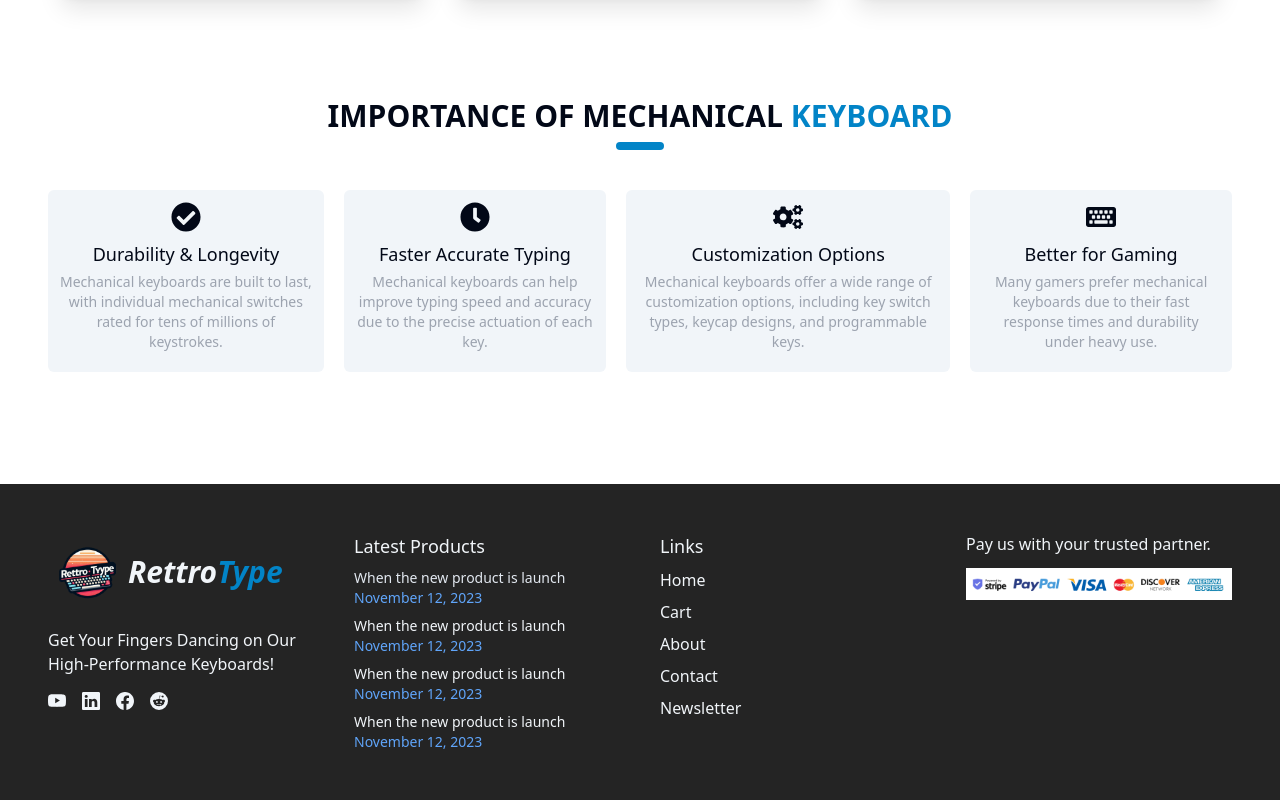
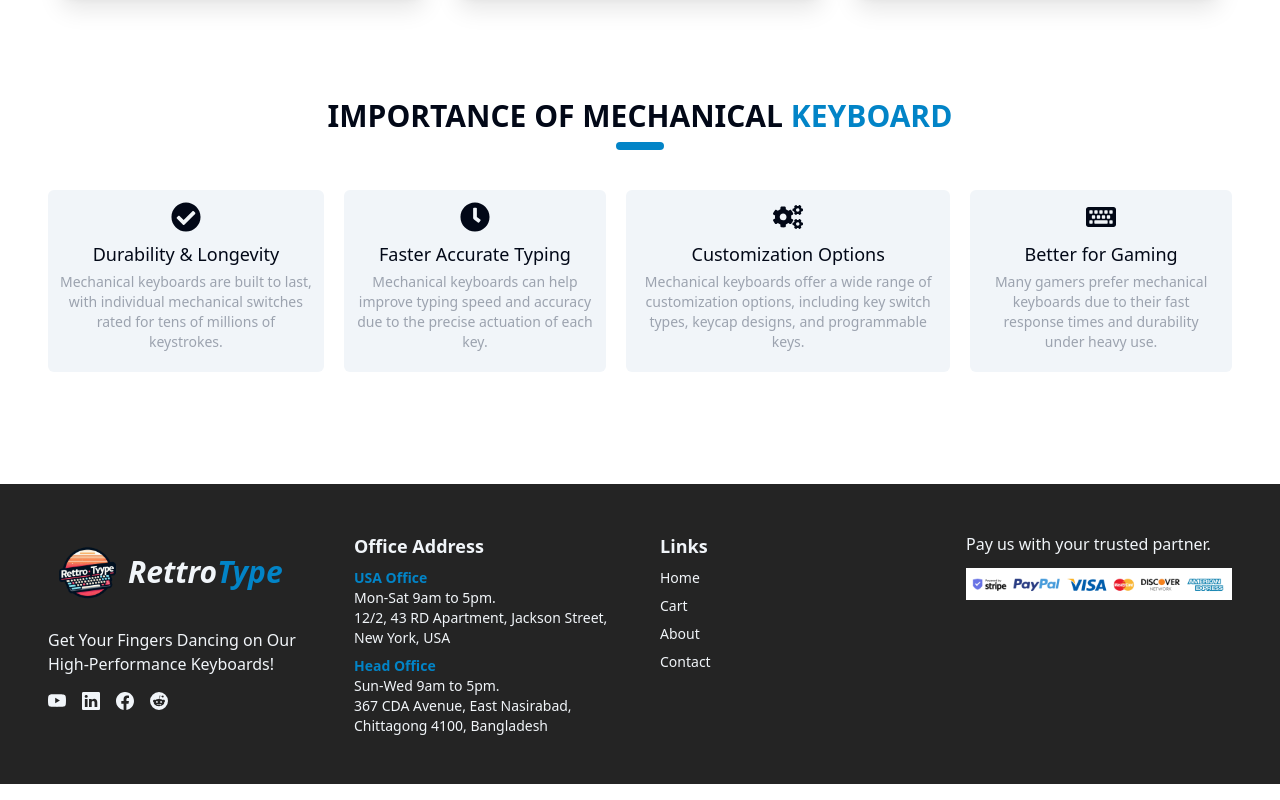
Before and after one commit to salmanabdullahfahim/rettro-type-client, a React (Vite) app: page / in a window 1280 px wide. Shown: the part 2953-3753 px from the top of the page. Built offline with nearby package versions, Linux system fonts and the light colour scheme; no server answers.

Commit message:
fix: footer address

```diff
--- a/src/components/Footer/Footer.tsx
+++ b/src/components/Footer/Footer.tsx
@@ -2,6 +2,19 @@ import { BsYoutube, BsLinkedin, BsFacebook, BsReddit } from "react-icons/bs";
 
 import { Link } from "react-router-dom";
 import Logo from "../Navbar/Logo";
+
+const offices = [
+  {
+    title: "USA Office",
+    timings: "Mon-Sat 9am to 5pm.",
+    address: "12/2, 43 RD Apartment, Jackson Street, New York, USA",
+  },
+  {
+    title: "Head Office",
+    timings: "Sun-Wed 9am to 5pm.",
+    address: "367 CDA Avenue, East Nasirabad, Chittagong 4100, Bangladesh",
+  },
+];
 
 const Footer = () => {
   return (
@@ -28,60 +41,40 @@ const Footer = () => {
           </div>
         </div>
         <div>
-          <p className="text-lg">Latest Products</p>
+          <p className="text-lg font-bold">Office Address</p>
           <ul className="mt-2 flex flex-col gap-y-2 text-sm font-light">
-            <li className="flex flex-col">
-              <span className="text-slate-200 hover:text-blue-400 cursor-pointer">
-                When the new product is launch
-              </span>
-              <span className="text-blue-400">November 12, 2023</span>
-            </li>
-            <li className="flex flex-col">
-              <span className="text-slate-100 hover:text-blue-400 cursor-pointer">
-                When the new product is launch
-              </span>
-              <span className="text-blue-400">November 12, 2023</span>
-            </li>
-            <li className="flex flex-col">
-              <span className="text-slate-100 hover:text-blue-400 cursor-pointer">
-                When the new product is launch
-              </span>
-              <span className="text-blue-400">November 12, 2023</span>
-            </li>
-            <li className="flex flex-col">
-              <span className="text-slate-100 hover:text-blue-400 cursor-pointer">
-                When the new product is launch
-              </span>
-              <span className="text-blue-400">November 12, 2023</span>
-            </li>
+            {offices.map((office, index) => (
+              <li key={index} className="flex flex-col">
+                <span className="text-headerText hover:text-blue-400 cursor-pointer font-semibold">
+                  {office.title}
+                </span>
+                <span className="">{office.timings}</span>
+                <span className="">{office.address}</span>
+              </li>
+            ))}
           </ul>
         </div>
         <div>
-          <p className="text-lg">Links</p>
-          <ul className="flex flex-col mt-2 gap-y-2 text-base font-medium">
+          <p className="text-lg font-bold">Links</p>
+          <ul className="flex flex-col mt-2 gap-y-2 text-sm font-medium">
             <Link to="/">
-              <li className="hover:text-blue-500 cursor-pointer duration-200">
+              <li className="hover:text-headerText cursor-pointer duration-200">
                 Home
               </li>
             </Link>
             <Link to="/cart">
-              <li className="hover:text-blue-500 cursor-pointer duration-200">
+              <li className="hover:text-headerText cursor-pointer duration-200">
                 Cart
               </li>
             </Link>
-            <Link to="/about">
-              <li className="hover:text-blue-500 cursor-pointer duration-200">
+            <Link to="/about-us">
+              <li className="hover:text-headerText cursor-pointer duration-200">
                 About
               </li>
             </Link>
-            <Link to="/contact">
-              <li className="hover:text-blue-500 cursor-pointer duration-200">
+            <Link to="/contact-us">
+              <li className="hover:text-headerText cursor-pointer duration-200">
                 Contact
-              </li>
-            </Link>
-            <Link to="/newsletter">
-              <li className="hover:text-blue-500 cursor-pointer duration-200">
-                Newsletter
               </li>
             </Link>
           </ul>
```
